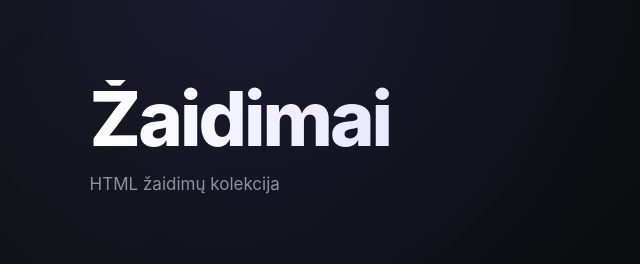
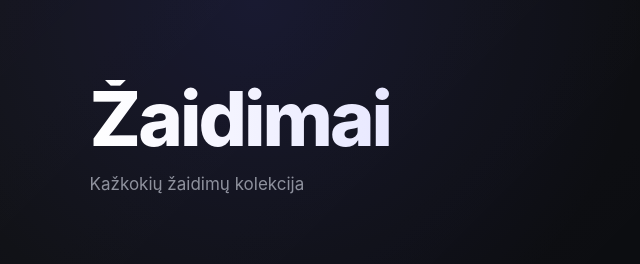
Before and after one commit to oggalexy/zaidimai, a plain HTML site: page index.html in a window 1280 px wide. Shown: the top 264 px of the page, 0-640 px from the left. Drawn offline with Linux system fonts and the light colour scheme; no server answers.

Commit message:
Update index.html

```diff
--- a/index.html
+++ b/index.html
@@ -13,7 +13,7 @@
 
     <header>
         <h1>Žaidimai</h1>
-        <p>HTML žaidimų kolekcija</p>
+        <p>Kažkokių žaidimų kolekcija</p>
     </header>
 
     <main>
```
